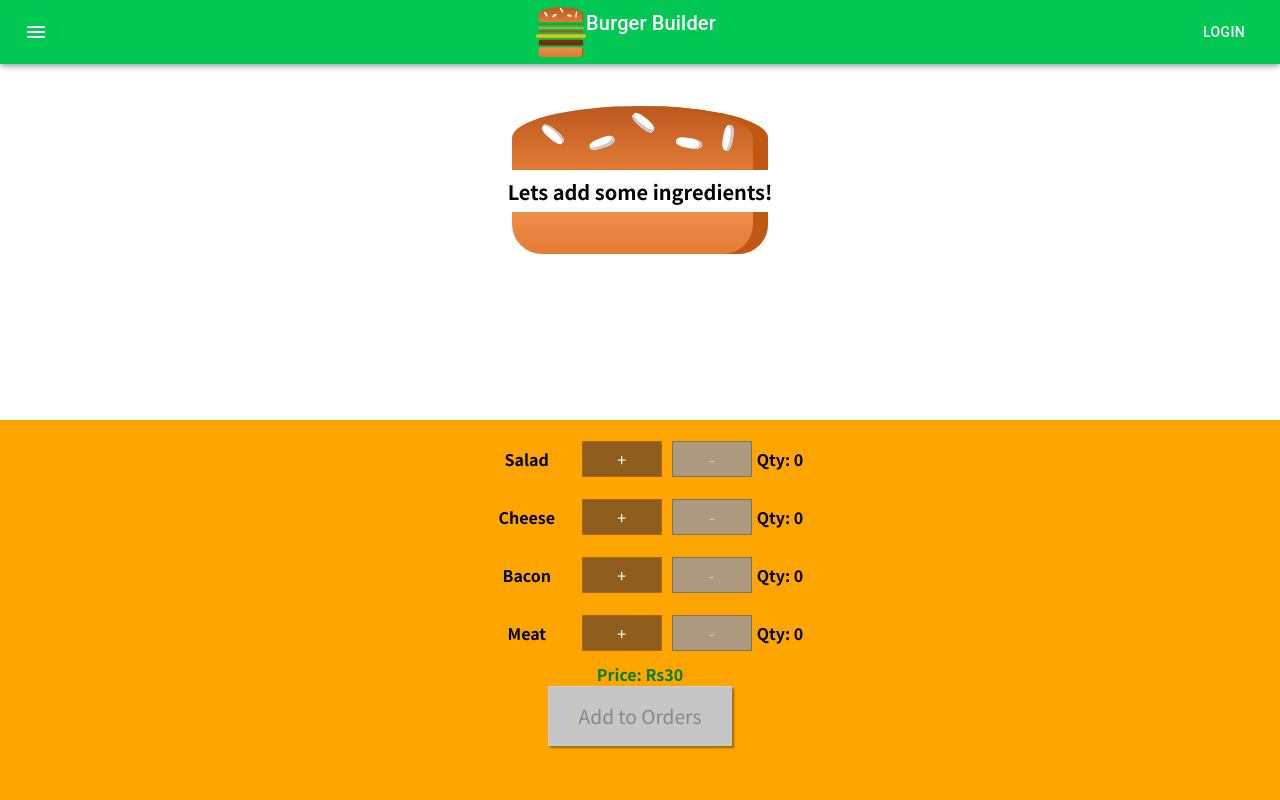
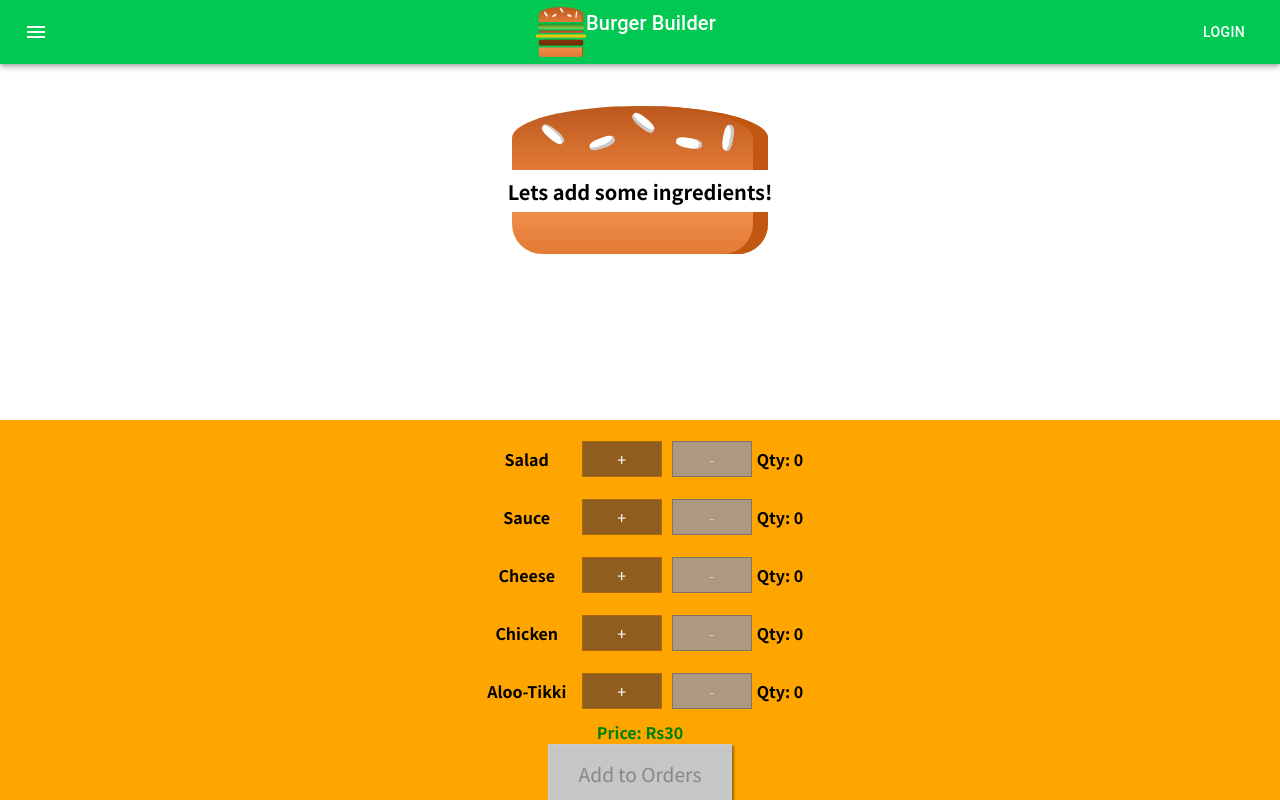
Before and after one commit to Kakashi2998/My-Mcdonalds, a React (Create React App) app: page / in a window 1280 px wide. Built offline with nearby package versions, Linux system fonts and the light colour scheme.

Commit message:
Indianized burger components

```diff
--- a/src/Components/Burger/BurgerIngredient/BurgerIngredent.js
+++ b/src/Components/Burger/BurgerIngredient/BurgerIngredent.js
@@ -14,8 +14,8 @@ const BurgerIngredient = props => {
                     <div className={classes.Seeds2}/>
                 </div>
         );
-        case('Meat'):return(
-            <div className={classes.Meat}>
+        case('Chicken'):return(
+            <div className={classes.Chicken}>
             </div>
         );
         case('Cheese'):return(
@@ -24,8 +24,11 @@ const BurgerIngredient = props => {
         case('Salad'):return(
             <div className={classes.Salad}></div>
         );
-        case('Bacon'):return(
-            <div className={classes.Bacon}></div>
+        case('Sauce'):return(
+            <div className={classes.Sauce}></div>
+        );
+        case('Aloo-Tikki'):return(
+            <div className={classes.AlooTikki}></div>
         );
         default: return null;
     }
--- a/src/Components/Burger/BurgerIngredient/BurgerIngredent.module.css
+++ b/src/Components/Burger/BurgerIngredient/BurgerIngredent.module.css
@@ -81,12 +81,20 @@
   }
 
 
-.Meat {
+.Chicken {
     width: 80%;
     height: 8%;
     background: linear-gradient(#7f3608, #702e05);
     margin: 2% auto;
     border-radius: 15px;
+}
+
+.AlooTikki {
+  width: 80%;
+  height: 8%;
+  background: linear-gradient(#ff6f00, #e65100);
+  margin: 2% auto;
+  border-radius: 15px;
 }
 
 .Cheese {
@@ -105,7 +113,7 @@
     border-radius: 20px;
 }
 
-.Bacon {
+.Sauce {
     width: 80%;
     height: 3%;
     background: linear-gradient(#bf3813, #c45e38);
--- a/src/Components/Burger/BurgerSummary/BurgerSummary.js
+++ b/src/Components/Burger/BurgerSummary/BurgerSummary.js
@@ -5,7 +5,6 @@ const BurgerSummary = props => {
     let items = null;
 
     if(props.show){
-        console.log('component updated')
         items = props.ingredients.filter(i => i.qty > 0)
         .map(ingredient => {
             return(
--- a/src/Containers/BurgerBuilder/BurgerBuilder.js
+++ b/src/Containers/BurgerBuilder/BurgerBuilder.js
@@ -10,9 +10,10 @@ export default class BurgerBuilder extends React.Component{
         ingredients:
         [
             {id: 1, type: 'Salad', qty: 0, price: 35},
-            {id: 2, type: 'Cheese', qty: 0, price: 40},
-            {id: 3, type: 'Bacon', qty: 0, price: 42},
-            {id: 4, type: 'Meat', qty: 0, price: 60}
+            {id: 2, type: 'Sauce', qty: 0, price: 42},
+            {id: 3, type: 'Cheese', qty: 0, price: 40},
+            {id: 4, type: 'Chicken', qty: 0, price: 60},
+            {id: 5, type: 'Aloo-Tikki', qty: 0, price: 35}
         ],
         price: 30,
         isOrderable: false,
@@ -64,7 +65,6 @@ export default class BurgerBuilder extends React.Component{
        this.setState((prevState) =>({showModal: !prevState.showModal}))
     }
 
-
     render(){
         return(
             <div style={{marginTop: '100px'}}>
```
